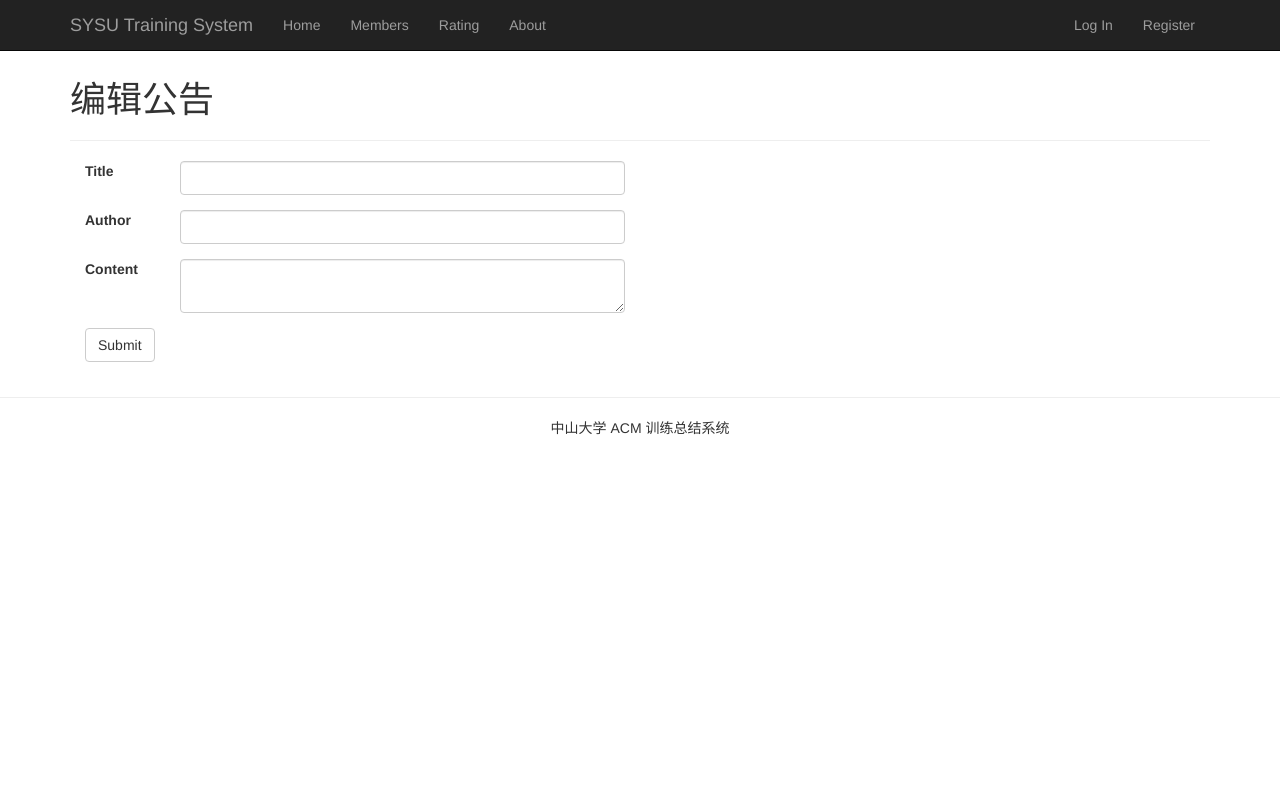
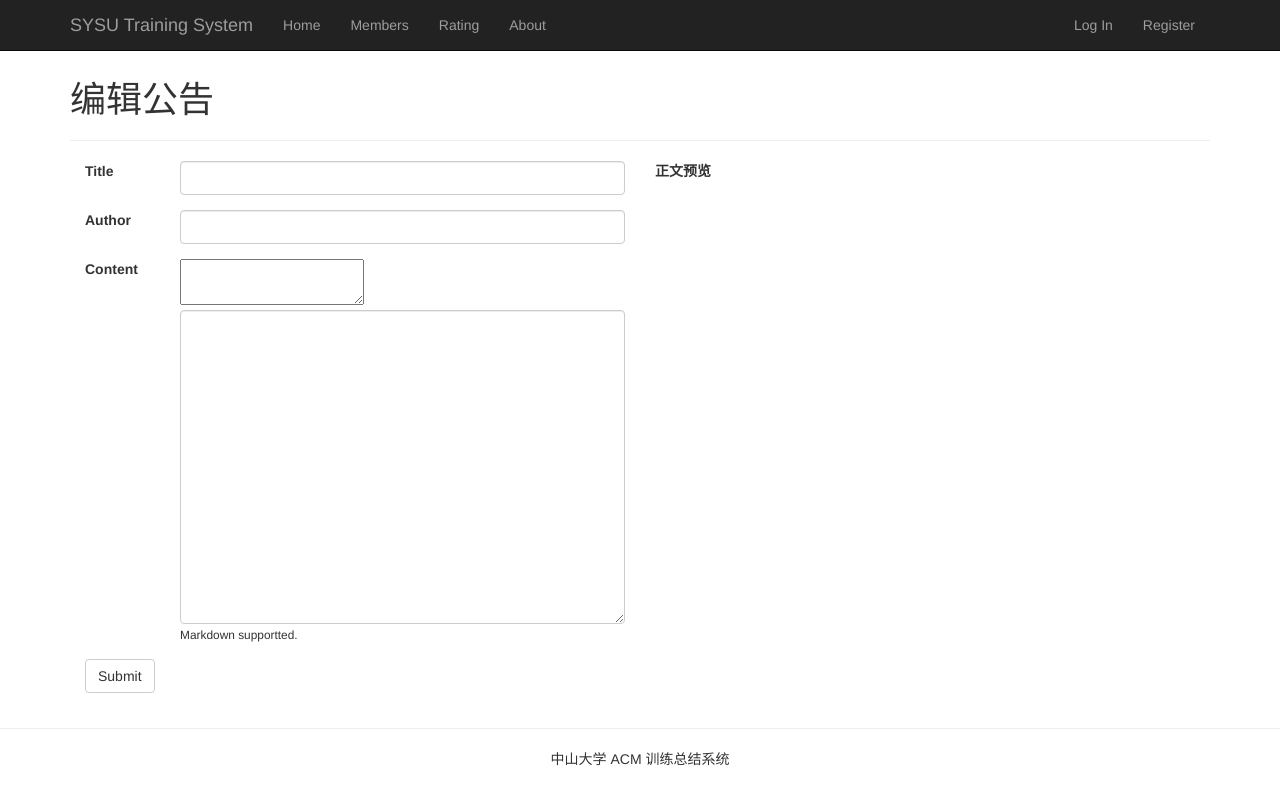
Before and after one commit to mstczuo/Training, a Python web app: template app/templates/edit_post.html in a window 1280 px wide. Run offline with Jinja, Linux system fonts and the light colour scheme; the template is opened without the code that fills it, so the values that code supplies are empty, except form fields; tables that the repository leaves empty hold one stand-in row (values such as "Sample post"); form fields are guessed from the names that the template uses; some libraries are stand-ins or nearby versions.

Commit message:
edit post support markdown

```diff
--- a/app/templates/edit_post.html
+++ b/app/templates/edit_post.html
@@ -32,7 +32,9 @@
 				{{form.content.label}}
 			</label>
 			<div class="col-sm-10">
-				{{form.content(class_="form-control")}}
+				{{form.content()}}
+				<textarea class="form-control" rows="15" id="markdown"></textarea>
+				<small>Markdown supportted.</small>
 			</div>
 		</div>
 
@@ -40,6 +42,33 @@
 			{{form.submit(class="btn btn-default")}}
 		</div>
 	</form>
+	<div class="col-md-6">
+		<b>正文预览</b>
+		<p id="preview"></p>
+	</div>
 </div>
 
 {% endblock %}
+
+{% block scripts %}
+{{ super() }}
+	<script src="//cdnjs.cloudflare.com/ajax/libs/markdown.js/0.5.0/markdown.min.js"></script>
+	<script>
+'use strict';
+
+function update() {
+	const md = $(this).val();
+	const html = markdown.toHTML(md, 'Maruku');
+	$('#preview').html(html);
+	$('#content').val(html);
+}
+
+$('#markdown')
+	.on('change', update)
+	.on('keyup', update);
+
+$(() => {
+	$('#content').hide();
+})
+	</script>
+{% endblock %}
```
